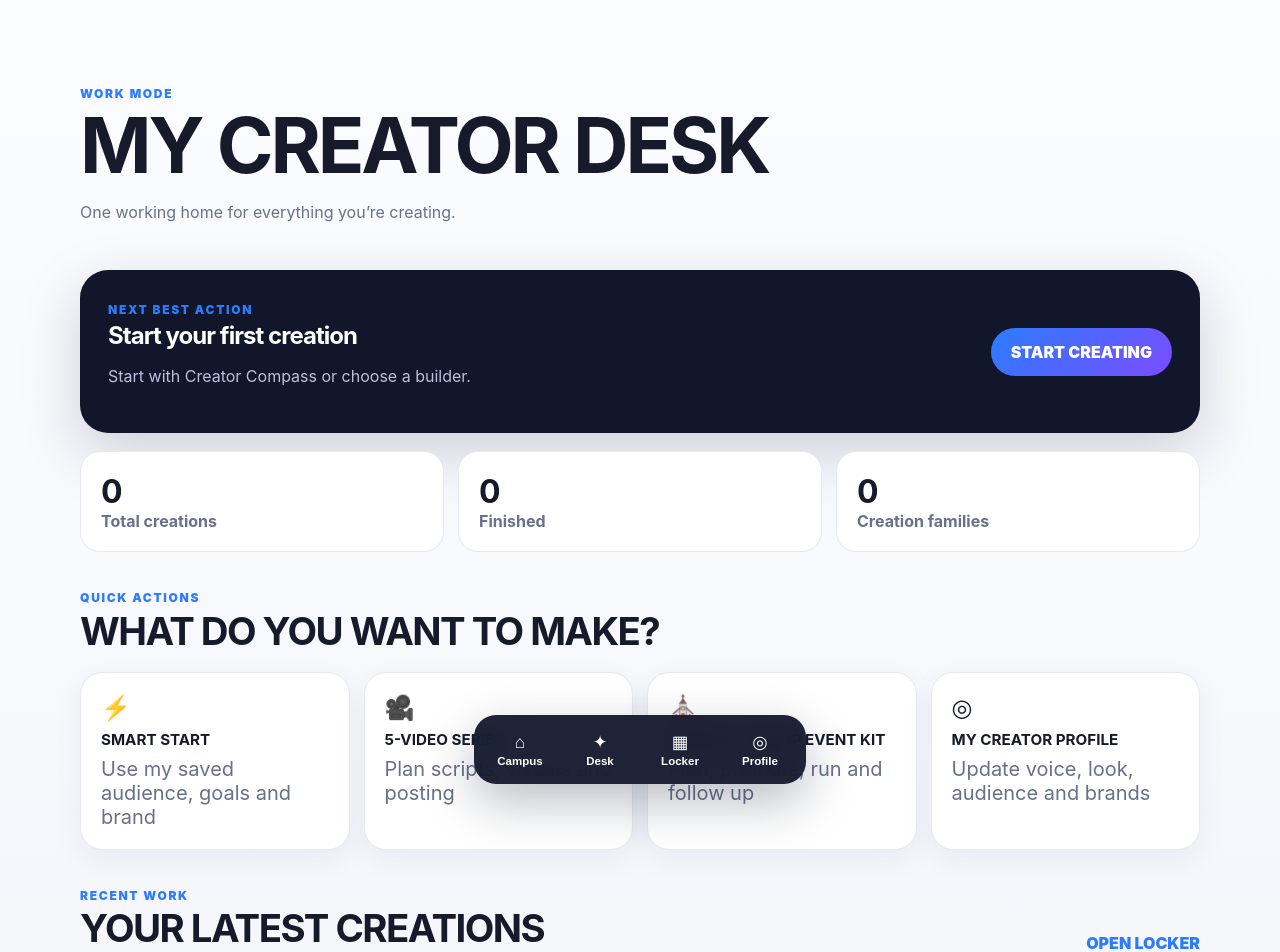
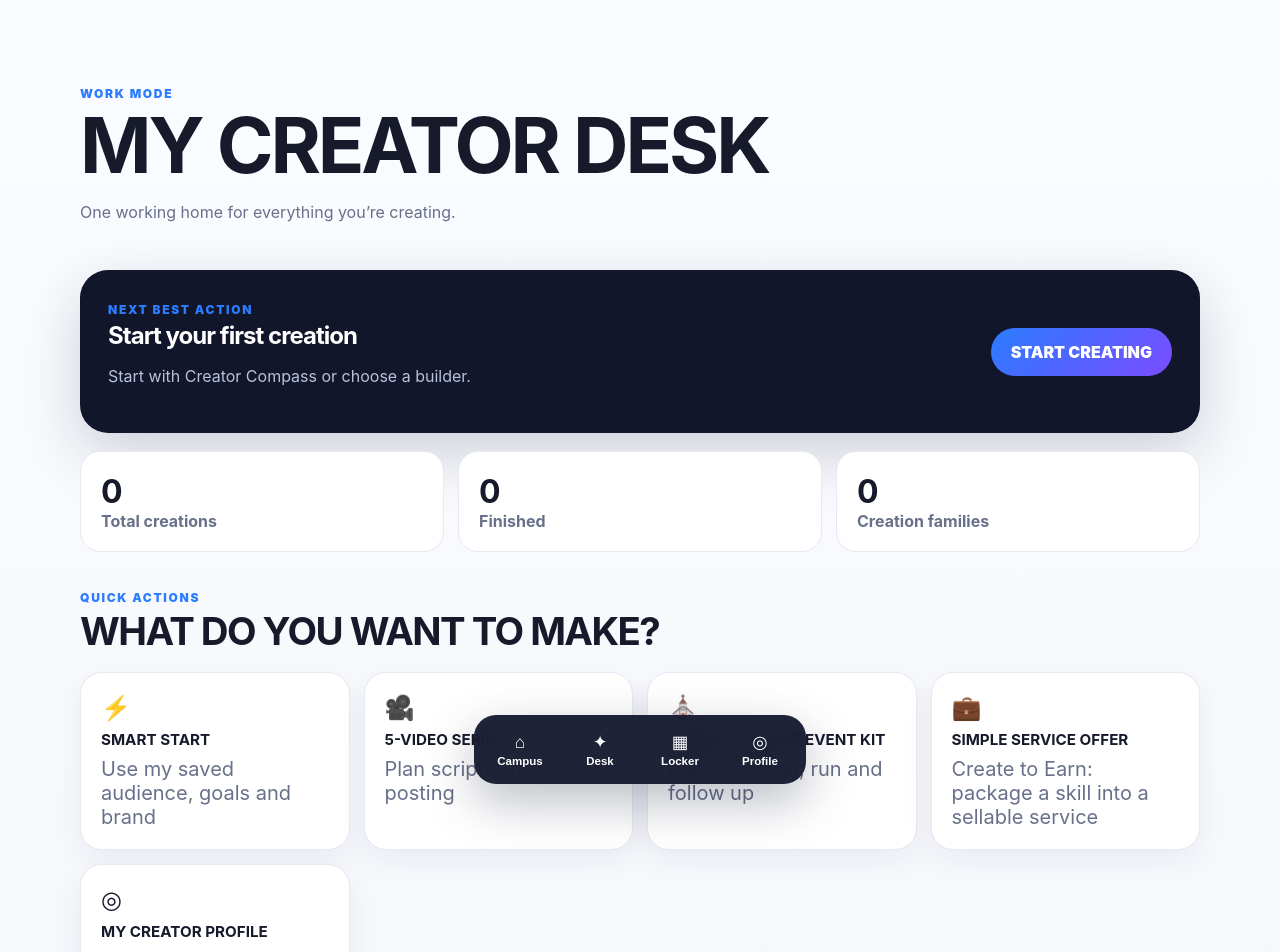
Before and after one commit to melbgittinit/botbox-alpha-clean, a Next.js app: page /creator-college/desk in a window 1280 px wide. Shown: the top 952 px of the page. Built offline with nearby package versions, Linux system fonts and the light colour scheme.

Commit message:
Add Create to Earn service entry to Creator Desk

```diff
--- a/app/creator-college/desk/page.tsx
+++ b/app/creator-college/desk/page.tsx
@@ -17,7 +17,7 @@ export default function CreatorDeskPage(){
 
     <section className="cc4-grid cc4-stats"><article><strong>{creations.length}</strong><span>Total creations</span></article><article><strong>{creations.filter(i=>i.status==="COMPLETE").length}</strong><span>Finished</span></article><article><strong>{familyCount}</strong><span>Creation families</span></article></section>
 
-    <section className="cc4-section"><div className="cc4-section-head"><div><span className="cc4-eyebrow">QUICK ACTIONS</span><h2>WHAT DO YOU WANT TO MAKE?</h2></div></div><div className="cc4-grid cc4-actions-grid"><a href="/creator-college/start">⚡<b>SMART START</b><small>Use my saved audience, goals and brand</small></a><a href="/creator-college/video">🎥<b>5-VIDEO SERIES</b><small>Plan scripts, visuals and posting</small></a><a href="/creator-college/event">⛪<b>CHURCH / GROUP EVENT KIT</b><small>Plan, promote, run and follow up</small></a><a href="/creator-college/profile">◎<b>MY CREATOR PROFILE</b><small>Update voice, look, audience and brands</small></a></div></section>
+    <section className="cc4-section"><div className="cc4-section-head"><div><span className="cc4-eyebrow">QUICK ACTIONS</span><h2>WHAT DO YOU WANT TO MAKE?</h2></div></div><div className="cc4-grid cc4-actions-grid"><a href="/creator-college/start">⚡<b>SMART START</b><small>Use my saved audience, goals and brand</small></a><a href="/creator-college/video">🎥<b>5-VIDEO SERIES</b><small>Plan scripts, visuals and posting</small></a><a href="/creator-college/event">⛪<b>CHURCH / GROUP EVENT KIT</b><small>Plan, promote, run and follow up</small></a><a href="/creator-college/service">💼<b>SIMPLE SERVICE OFFER</b><small>Create to Earn: package a skill into a sellable service</small></a><a href="/creator-college/profile">◎<b>MY CREATOR PROFILE</b><small>Update voice, look, audience and brands</small></a></div></section>
 
     <section className="cc4-section"><div className="cc4-section-head"><div><span className="cc4-eyebrow">RECENT WORK</span><h2>YOUR LATEST CREATIONS</h2></div><a href="/creator-college/locker">OPEN LOCKER</a></div>{creations.length===0?<div className="cc4-empty">Nothing here yet. Your first finished creation will change this page completely.</div>:<div className="cc4-grid cc4-card-grid">{creations.slice(0,9).map(item=><article className="cc4-card" key={`${item.kind}-${item.id}`}><small>{item.kind.replace("_"," ").toUpperCase()} · {item.status}</small><h3>{item.title}</h3><p>{item.format}</p><div className="cc4-meter"><span style={{width:`${item.progress}%`}}/></div><b>{item.progress}%</b><a href={item.route}>{item.status==="BUILDING"?"CONTINUE":"OPEN"}</a></article>)}</div>}</section>
   </main>;
```
